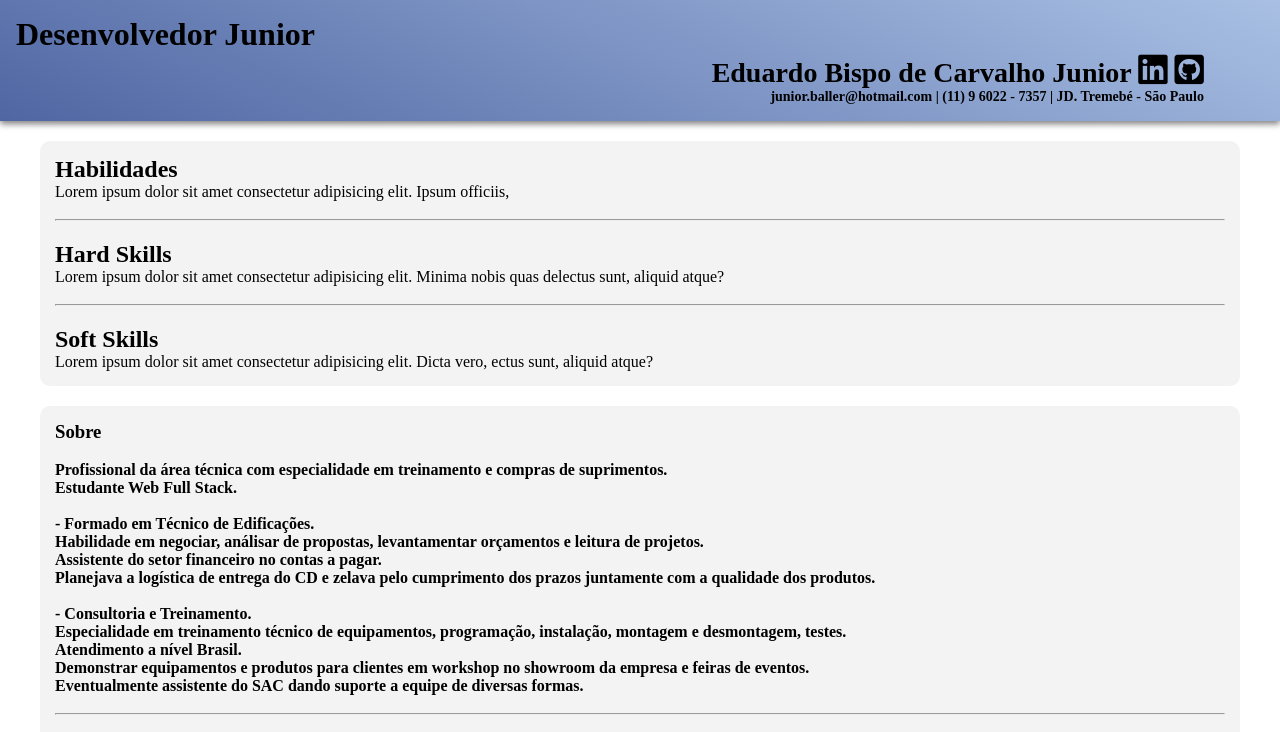
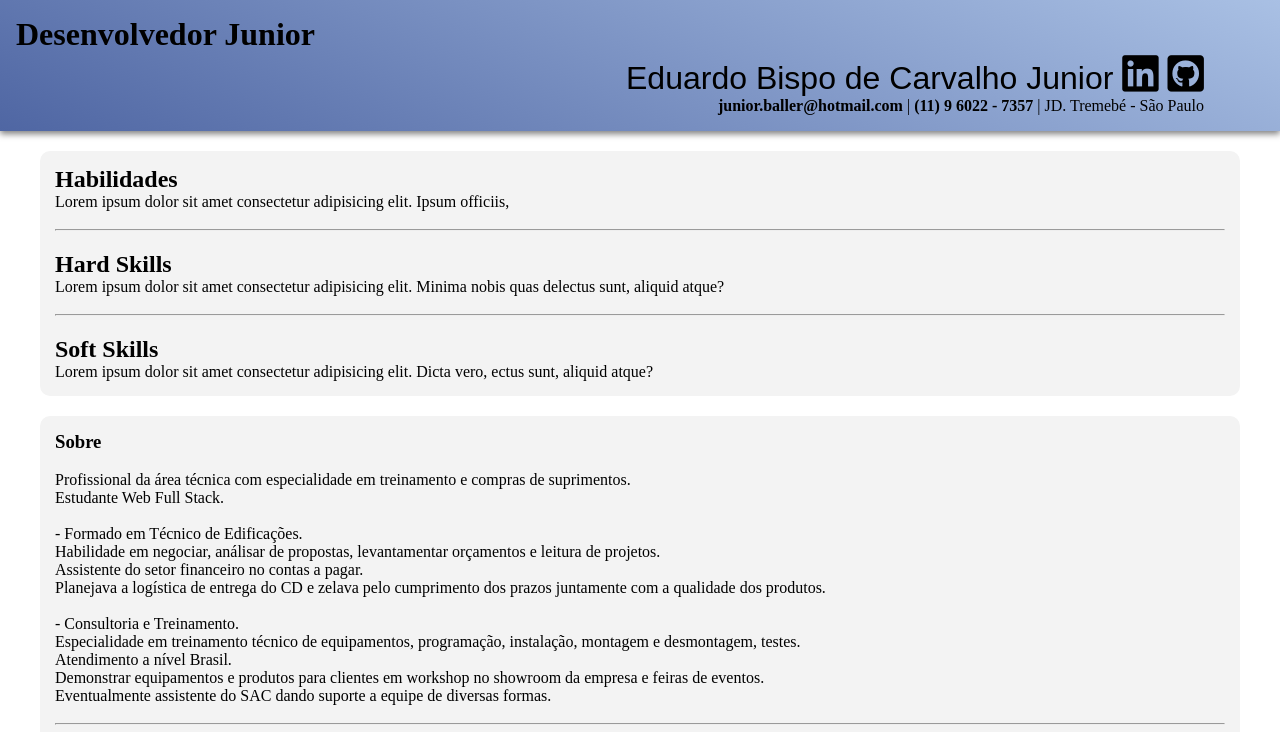
Before and after one commit to eduardocarvalhojunior/Curriculo-Eduardo.Carvalho, a plain HTML site: page index.html in a window 1280 px wide. Shown: the top 732 px of the page. Drawn offline with Linux system fonts and the light colour scheme.

Commit message:
aplicando novos estilos

```diff
--- a/assets/Css/estilo.css
+++ b/assets/Css/estilo.css
@@ -34,21 +34,23 @@ li:last-child {
 }
 
 #meuHeader,
+
 aside p {
     font: fantasy;
-    font-weight:bold;
+    font-weight:;
 }
 header div {
     display: inline-block;
     text-align: right;
     width: calc( 100% - 60px);
-    font-size: 14px;
+    font-size: 16px;
 }
 header div p:first-child {
     font-size: 2em;
+    font-family: fantasy;
 }
 header div p:first-child i {
-    font-size: 1.2em;
+    font-size: 1.3em;
     transition: filter 0.3s ease-in-out;
 }
 header div p:first-child i:hover {
```
